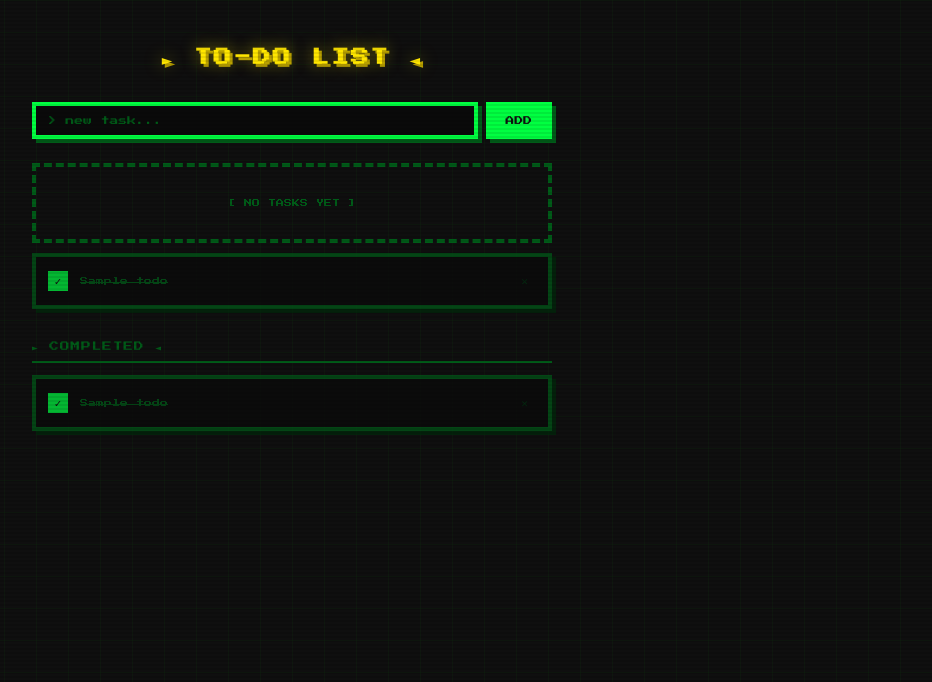
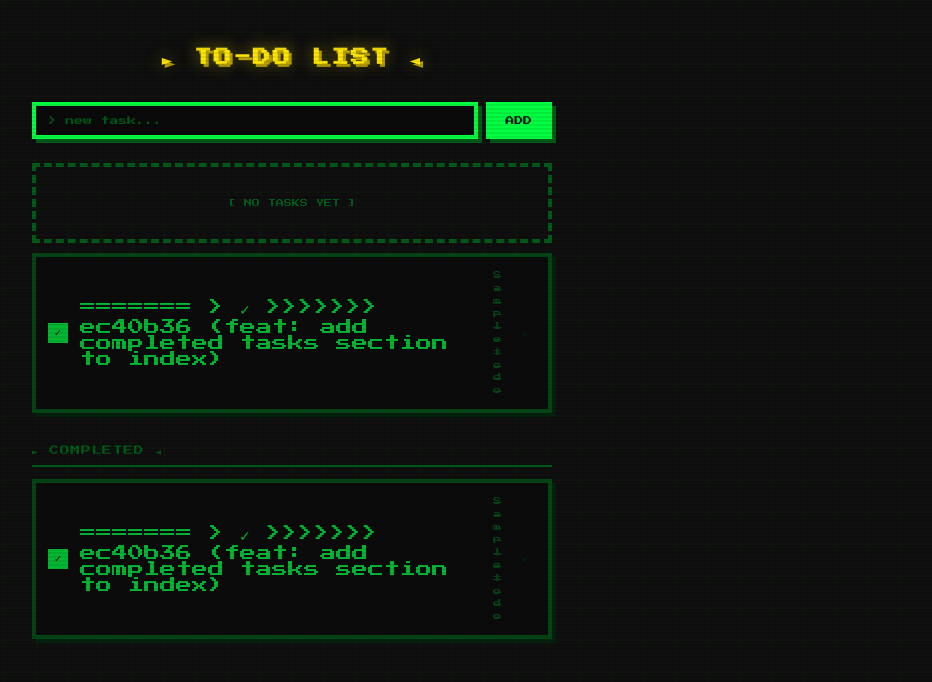
Before and after one commit to FerJH01/todo-app-flask, a Flask app: page / in a window 1280 px wide. Shown: the top 682 px of the page, without its empty margins (348-1280 px from the left). Run offline with Flask 3, Linux system fonts and the light colour scheme; tables that the repository leaves empty hold one stand-in row (values such as "Sample post"); some libraries are stand-ins or nearby versions.

Commit message:
feat: add completed tasks section to index
- Split todos into active and completed lists
- Add get_active_todos() and get_completed_todos() to services
- Update todo_list.html to show only active tasks with HTMX OOB update
- Add completed_list.html partial for done tasks
- Style completed section with dimmed pixel-art theme

Co-authored-by: Copilot <223556219+Copilot@users.noreply.github.com>

```diff
--- a/templates/partials/completed_list.html
+++ b/templates/partials/completed_list.html
@@ -6,7 +6,13 @@
     hx-swap="innerHTML"
     class="btn-toggle done"
     title="Mark as pending"
+<<<<<<< HEAD
   >✓</button>
+=======
+  >
+    ✓
+  </button>
+>>>>>>> ec40b36 (feat: add completed tasks section to index)
   <span class="todo-title done">{{ todo.title }}</span>
   <button
     hx-delete="/todos/{{ todo.id }}"
```
